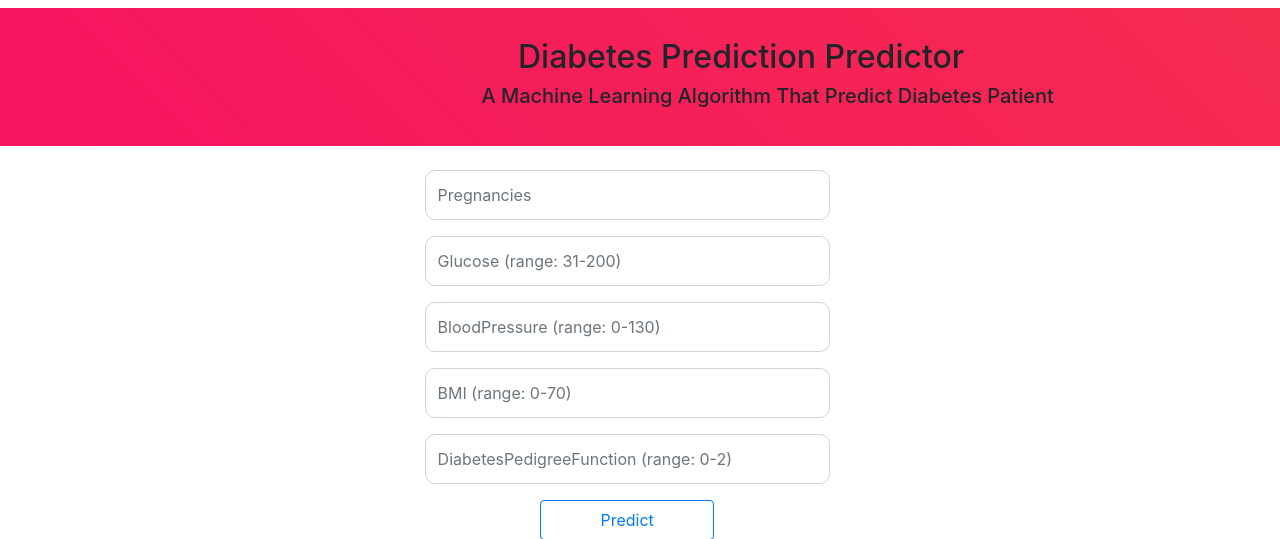
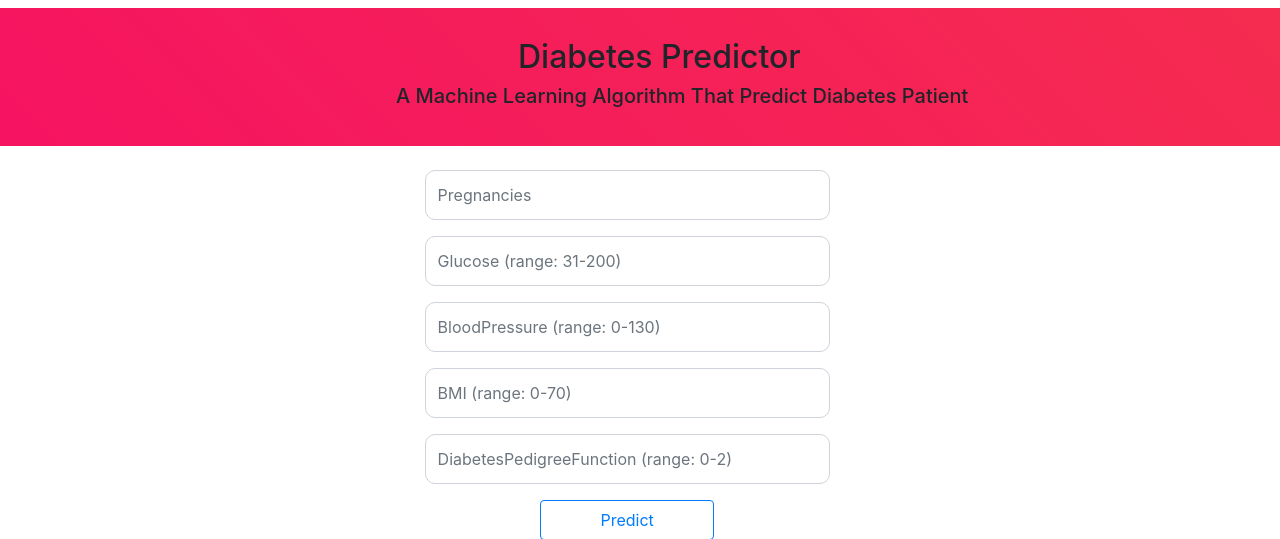
Before and after one commit to Dhyey17/HealthifyUp, a Flask app: page /diabetes in a window 1280 px wide. Shown: the part 56-595 px from the top of the page. Run offline with Flask 2, Linux system fonts and the light colour scheme; some libraries are stand-ins or nearby versions.

Commit message:
updated file

```diff
--- a/templates/backpainform.html
+++ b/templates/backpainform.html
@@ -5,7 +5,7 @@
 
 <section class="new" style="height: 30%;width: 100%; margin-top: 5%;">
   <h2 style="margin-left: 40%;">Back Pain Predictor</h2>
-  <h5 style="margin-left: 35%;">A Machine Learning Algorithm That Back Pain Disease Patient</h5>
+  <h5 style="margin-left: 30%;">A Machine Learning Algorithm That Back Pain Disease Patient</h5>
 </section>
 
 
--- a/templates/form.html
+++ b/templates/form.html
@@ -4,8 +4,8 @@
 
 
 <section class="new" style="height: 30%;width: 100%; margin-top: 5%;">
-    <h2 style="margin-left: 40%;">Diabetes Prediction Predictor</h2>
-    <h5 style="margin-left: 37%;">A Machine Learning Algorithm That Predict Diabetes Patient</h5>
+    <h2 style="margin-left: 40%;">Diabetes Predictor</h2>
+    <h5 style="margin-left: 30%;">A Machine Learning Algorithm That Predict Diabetes Patient</h5>
 </section>
 
 <section>
--- a/templates/form1.html
+++ b/templates/form1.html
@@ -5,7 +5,7 @@
 
 <section class="new" style="height: 30%;width: 100%; margin-top: 5%;">
     <h2 style="margin-left: 40%;">Heart Disease Predictor</h2>
-    <h5 style="margin-left: 35%;">A Machine Learning Algorithm That Predict Heart Disease Patient</h5>
+    <h5 style="margin-left: 30%;">A Machine Learning Algorithm That Predict Heart Disease Patient</h5>
 </section>
 
 <section>
--- a/templates/form2.html
+++ b/templates/form2.html
@@ -4,8 +4,8 @@
 
 
 <section class="new" style="height: 30%;width: 100%; margin-top: 5%;">
-  <h2 style="margin-left: 40%;">Liver Disease Predictor</h2>
-  <h5 style="margin-left: 35%;">A Machine Learning Algorithm That Predict Liver Disease Patient</h5>
+  <h2 style="margin-left: 38%;">Liver Disease Predictor</h2>
+  <h5 style="margin-left: 30%;">A Machine Learning Algorithm That Predict Liver Disease Patient</h5>
 </section>
 
 <section>
--- a/templates/kidneyform.html
+++ b/templates/kidneyform.html
@@ -4,8 +4,8 @@
 
 
 <section class="new" style="height: 30%;width: 100%; margin-top: 5%;">
-    <h2 style="margin-left: 40%;">Kidney Disease Predictor</h2>
-    <h5 style="margin-left: 35%;">A Machine Learning Algorithm That Predict Kidney Disease Patient</h5>
+    <h2 style="margin-left: 37%;">Kidney Disease Predictor</h2>
+    <h5 style="margin-left: 29.5%;">A Machine Learning Algorithm That Predict Kidney Disease Patient</h5>
 </section>
 
 <section>
```
